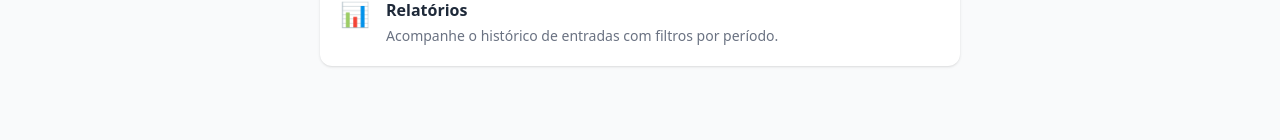
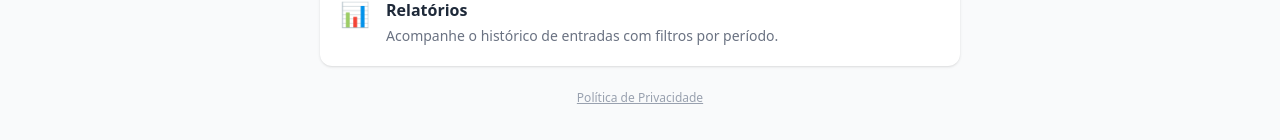
Before and after one commit to carloszan/gym, a Next.js app in the folder app/: page /about in a window 1280 px wide. Shown: the part 486-626 px from the top of the page. Built offline with nearby package versions, Linux system fonts and the light colour scheme; no server answers.

Commit message:
feat: add about page

```diff
--- a/app/src/app/about/page.tsx
+++ b/app/src/app/about/page.tsx
@@ -1,3 +1,5 @@
+import Link from 'next/link'
+
 export default function About() {
   return (
     <div className="min-h-screen py-8 bg-gray-50">
@@ -37,6 +39,11 @@ export default function About() {
             </div>
           </div>
         </div>
+        <p className="text-xs text-gray-400 mt-6 text-center">
+          <Link href="/politica-de-privacidade" className="hover:text-gray-600 underline">
+            Política de Privacidade
+          </Link>
+        </p>
       </div>
     </div>
   )
```
